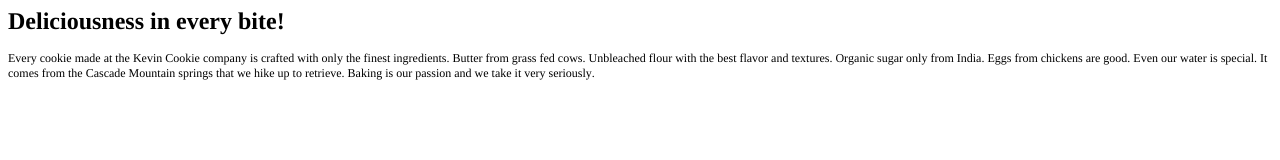
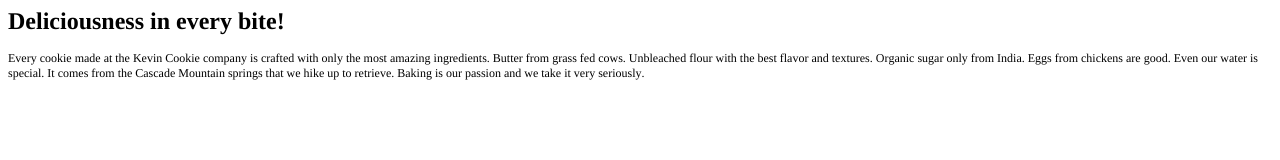
Before and after one commit to oliiver185/OliCookieCompany, a plain HTML site: page index.htm in a window 1280 px wide. Drawn offline with Linux system fonts and the light colour scheme.

Commit message:
update index text

```diff
--- a/index.htm
+++ b/index.htm
@@ -1,5 +1,6 @@
 <!DOCTYPE html PUBLIC "-//W3C//DTD HTML 4.01//EN" "http://www.w3.org/TR/html4/strict.dtd">
 <html>
+
 <head>
   <meta http-equiv="Content-Type" content="text/html; charset=utf-8">
   <meta http-equiv="Content-Style-Type" content="text/css">
@@ -7,12 +8,26 @@
   <meta name="Generator" content="Cocoa HTML Writer">
   <meta name="CocoaVersion" content="2113.6">
   <style type="text/css">
-    p.p2 {margin: 0.0px 0.0px 12.0px 0.0px; font: 12.0px Times; color: #000000; -webkit-text-stroke: #000000}
-    span.s1 {font-kerning: none}
+    p.p2 {
+      margin: 0.0px 0.0px 12.0px 0.0px;
+      font: 12.0px Times;
+      color: #000000;
+      -webkit-text-stroke: #000000
+    }
+
+    span.s1 {
+      font-kerning: none
+    }
   </style>
 </head>
+
 <body>
-<h1 style="margin: 0.0px 0.0px 16.1px 0.0px; font: 24.0px Times; color: #000000; -webkit-text-stroke: #000000"><span class="s1"><b>Deliciousness in every bite!</b></span></h1>
-<p class="p2"><span class="s1">Every cookie made at the Kevin Cookie company is crafted with only the finest ingredients. Butter from grass fed cows. Unbleached flour with the best flavor and textures. Organic sugar only from India. Eggs from chickens are good. Even our water is special. It comes from the Cascade Mountain springs that we hike up to retrieve. Baking is our passion and we take it very seriously.</span></p>
+  <h1 style="margin: 0.0px 0.0px 16.1px 0.0px; font: 24.0px Times; color: #000000; -webkit-text-stroke: #000000"><span
+      class="s1"><b>Deliciousness in every bite!</b></span></h1>
+  <p class="p2"><span class="s1">Every cookie made at the Kevin Cookie company is crafted with only the most amazing
+      ingredients. Butter from grass fed cows. Unbleached flour with the best flavor and textures. Organic sugar only
+      from India. Eggs from chickens are good. Even our water is special. It comes from the Cascade Mountain springs
+      that we hike up to retrieve. Baking is our passion and we take it very seriously.</span></p>
 </body>
+
 </html>
```
